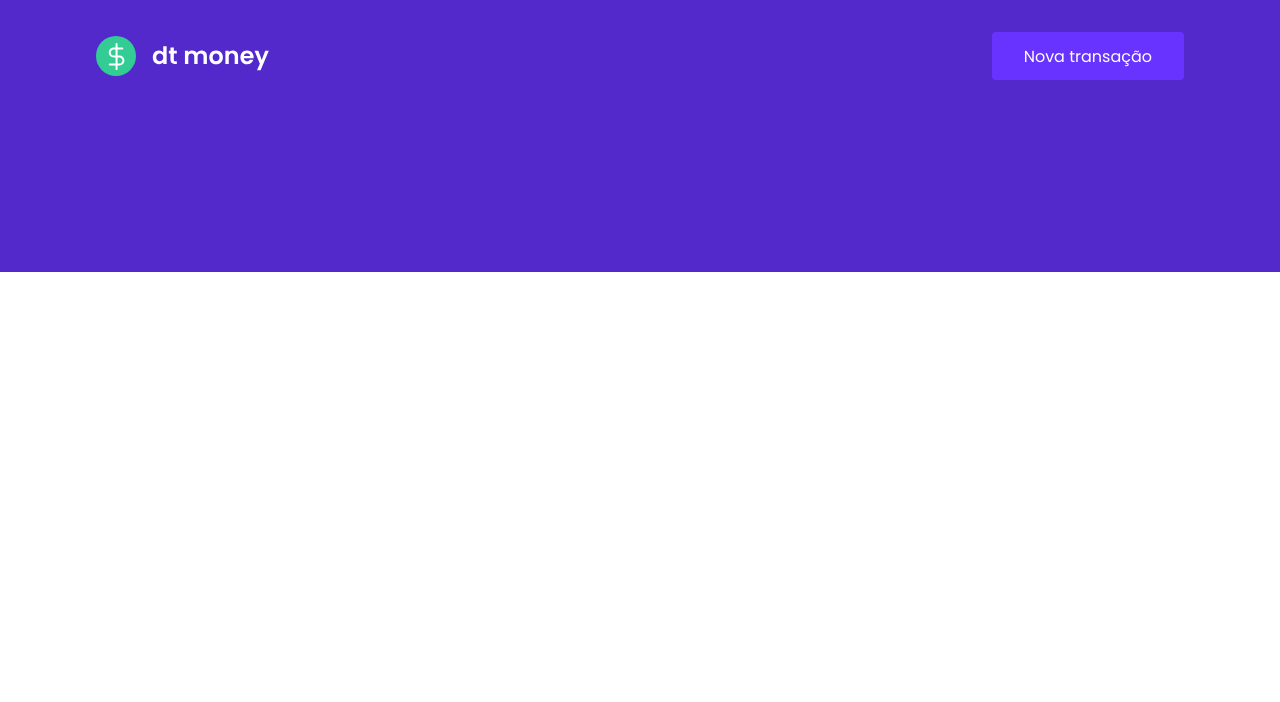
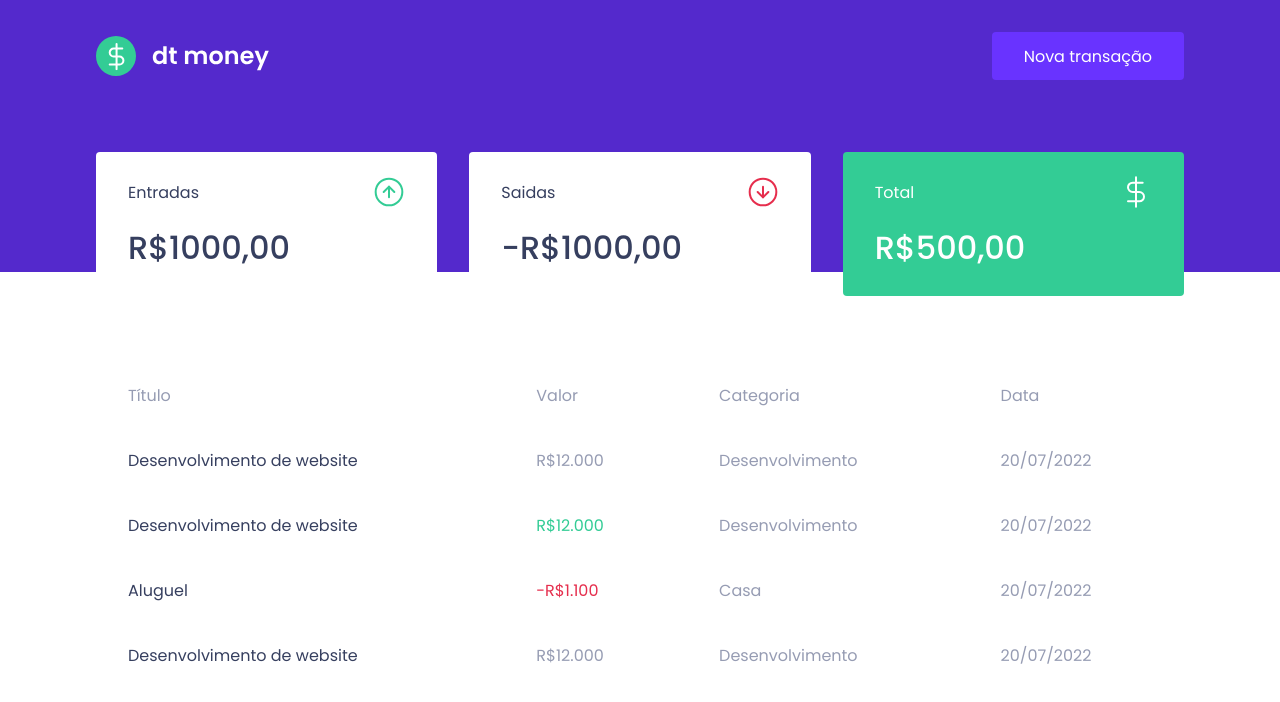
Before and after one commit to Romario-gomes/dtmoney, a React (Create React App) app: page / in a window 1280 px wide. Shown: the top 702 px of the page. Built offline with nearby package versions, Linux system fonts and the light colour scheme.

Commit message:
Feat(Dashboard, Summary, Transactions Table): add Components and styles

```diff
--- a/public/index.html
+++ b/public/index.html
@@ -8,7 +8,7 @@
     <link rel="shortcut icon" href="favicon.png" type="image/png">
 
 
-    <link href="https://fonts.googleapis.com/css2?family=Poppins:wght@400;600&display=swap" rel="stylesheet">
+    <link href="https://fonts.googleapis.com/css2?family=Poppins:wght@400;500;600&display=swap" rel="stylesheet">
 
     <title>DtMoney</title>
   </head>
--- a/src/App.tsx
+++ b/src/App.tsx
@@ -1,3 +1,4 @@
+import { Dashboard } from "./components/Dashboard";
 import { Header } from "./components/Header";
 import { GlobalStyle } from "./styles/global";
 
@@ -5,6 +6,7 @@
   return (
     <>
      <Header />
+     <Dashboard />
      <GlobalStyle />
      </>
   );
--- /dev/null
+++ b/src/components/Dashboard/index.tsx
@@ -0,0 +1,12 @@
+import { Summary } from "../Summary";
+import { TransactionsTable } from "../TransactionsTable";
+import { Container } from "./styles";
+
+export function Dashboard() {
+  return (
+    <Container>
+      <Summary />
+      <TransactionsTable />
+    </Container>
+  );
+}
--- /dev/null
+++ b/src/components/Dashboard/styles.ts
@@ -0,0 +1,7 @@
+import styled from "styled-components";
+
+export const Container = styled.main`
+  max-width: 1120px;
+  margin: 0 auto;
+  padding: 2.5rem 1rem;
+`;
--- /dev/null
+++ b/src/components/Summary/index.tsx
@@ -0,0 +1,36 @@
+import entradaImg from "../../assets/entradas.svg";
+import saidasImg from "../../assets/saidas.svg";
+import totalImg from "../../assets/total.svg";
+
+
+import { Container } from "./styles";
+
+export function Summary() {
+  return (
+    <Container>
+      <div>
+        <header>
+          <p>Entradas</p>
+          <img src={entradaImg} alt="Entradas"/>
+        </header>
+        <strong>R$1000,00</strong>
+      </div>
+
+      <div>
+        <header>
+          <p>Saidas</p>
+          <img src={saidasImg} alt="Saídas"/>
+        </header>
+        <strong>-R$1000,00</strong>
+      </div>
+
+      <div className="highlight-background">
+        <header>
+          <p>Total</p>
+          <img src={totalImg} alt="Total"/>
+        </header>
+        <strong>R$500,00</strong>
+      </div>
+    </Container>
+  );
+}
--- /dev/null
+++ b/src/components/Summary/styles.ts
@@ -0,0 +1,34 @@
+import styled from "styled-components";
+
+export const Container = styled.div`
+  display: grid;
+  grid-template-columns: repeat(3, 1fr);
+  gap: 2rem;
+  margin-top: -10rem;
+
+  div {
+    background-color: var(--shape);
+    padding: 1.5rem 2rem;
+    border-radius: 0.25rem;
+    color: var(--text-title);
+
+    header{
+      display: flex;
+      align-items: center;
+      justify-content: space-between;
+    }
+
+    strong {
+      display: block;
+      margin-top: 1rem;
+      font-size: 2rem;
+      font-weight: 500;
+      line-height: 3rem;
+    }
+
+    &.highlight-background{
+      background-color: var(--green);
+      color: #fff;
+    }
+  }
+`;
--- /dev/null
+++ b/src/components/TransactionsTable/index.tsx
@@ -0,0 +1,48 @@
+import { Container } from "./styles";
+
+export function TransactionsTable() {
+  return (
+    <Container>
+      <table>
+        <thead>
+          <tr>
+            <th>Título</th>
+            <th>Valor</th>
+            <th>Categoria</th>
+            <th>Data</th>
+
+          </tr>
+        </thead>
+        <tbody>
+          <tr>
+            <td> Desenvolvimento de website </td>
+            <td> R$12.000 </td>
+            <td> Desenvolvimento </td>
+            <td> 20/07/2022 </td>
+          </tr>
+
+          <tr>
+            <td> Desenvolvimento de website </td>
+            <td className="deposit"> R$12.000 </td>
+            <td> Desenvolvimento </td>
+            <td> 20/07/2022 </td>
+          </tr>
+
+          <tr>
+            <td> Aluguel </td>
+            <td className="withdraw"> -R$1.100 </td>
+            <td> Casa </td>
+            <td> 20/07/2022 </td>
+          </tr>
+
+          <tr>
+            <td> Desenvolvimento de website </td>
+            <td> R$12.000 </td>
+            <td> Desenvolvimento </td>
+            <td> 20/07/2022 </td>
+          </tr>
+        </tbody>
+      </table>
+    </Container>
+  )
+}
--- /dev/null
+++ b/src/components/TransactionsTable/styles.ts
@@ -0,0 +1,38 @@
+import styled from "styled-components";
+
+export const Container = styled.div`
+  margin-top: 4rem;
+
+  table {
+    width: 100%;
+    border-spacing: 0 0.5rem;
+
+    th {
+      color: var(--text-body);
+      font-weight: 400;
+      padding: 1rem 2rem;
+      text-align: left;
+      line-height: 1.5rem;
+    }
+
+    td {
+      padding: 1rem 2rem;
+      border: 0;
+      background: var(--shape);
+      color: var(--text-body);
+      border-radius: 0.25rem;
+      &:first-child {
+        color: var(--text-title);
+      }
+
+      &.deposit {
+        color: var(--green);
+      }
+      &.withdraw {
+        color: var(--red);
+      }
+    }
+  }
+
+
+`;
--- a/src/styles/global.ts
+++ b/src/styles/global.ts
@@ -4,6 +4,7 @@
   :root{
     --background: #F0F2F5;
     --red: #E52E4D;
+    --green: #33CC95;
     --blue: #5429CC;
     --blue-light: #6933FF;
     --text-title: #363f5f;
```
